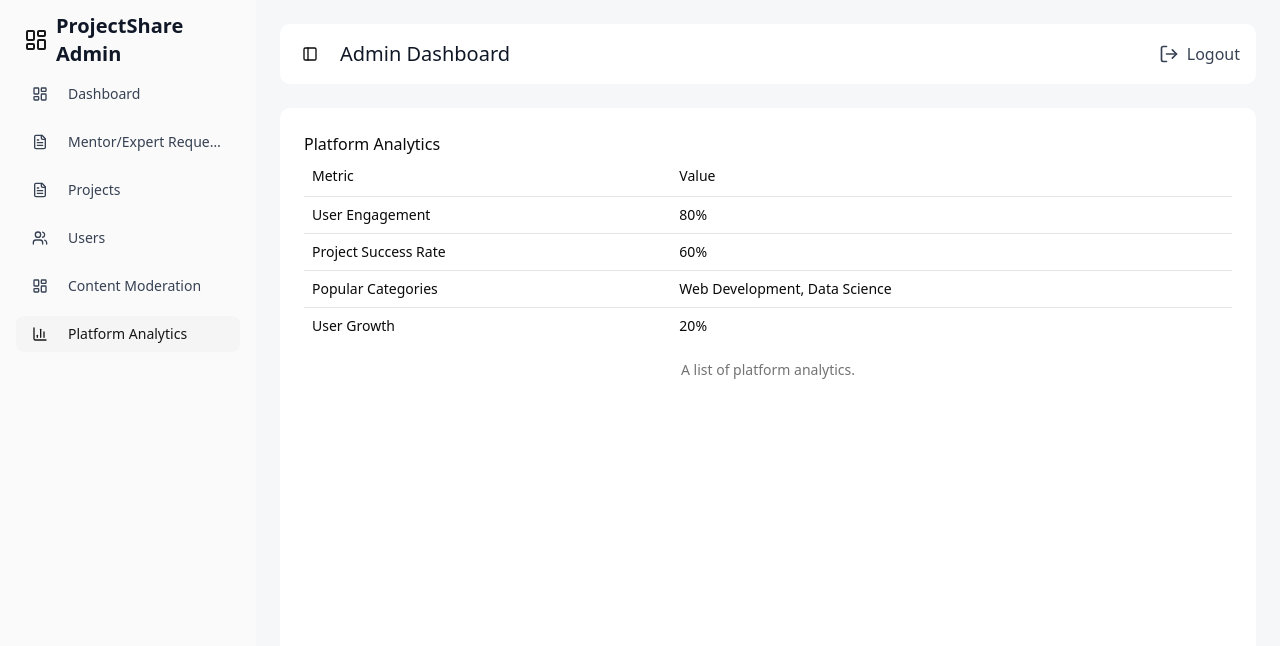
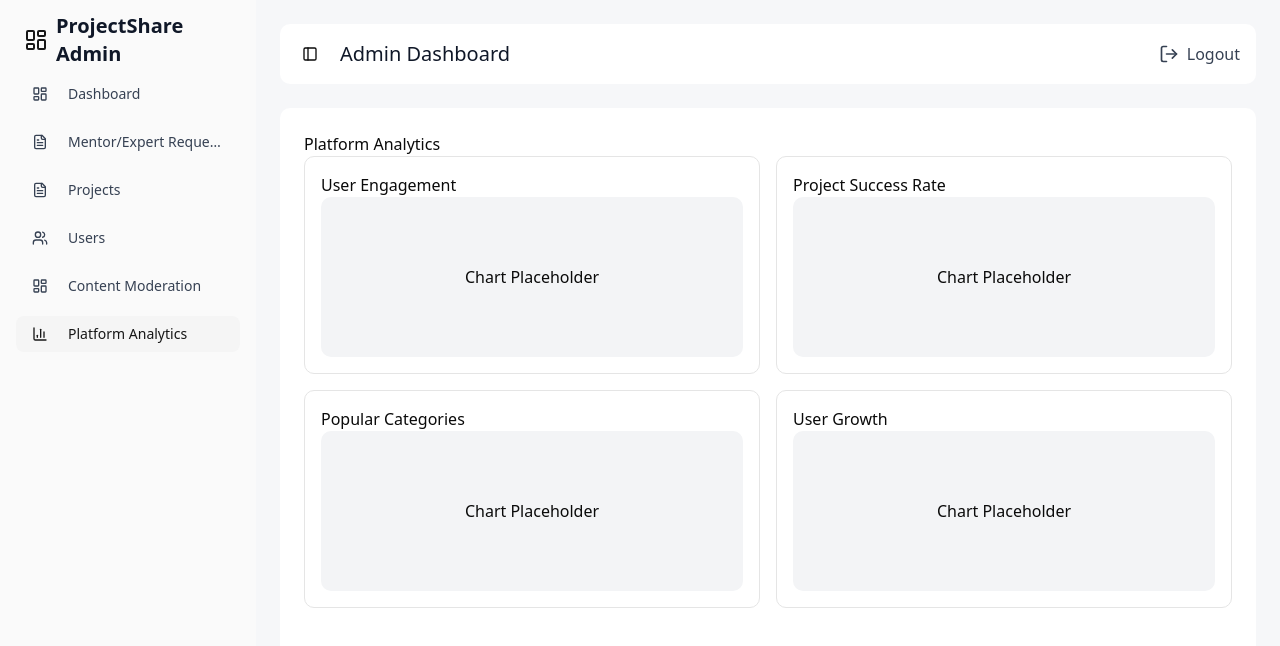
Before and after one commit to srishticampus/Project-Share, a React (Vite) app in the folder client/: page /admin/analytics in a window 1280 px wide. Shown: the top 646 px of the page. Built offline with nearby package versions, Linux system fonts and the light colour scheme.

Commit message:
added fixes for admin

```diff
--- a/client/src/components/pages/admin/AdminDashboard.jsx
+++ b/client/src/components/pages/admin/AdminDashboard.jsx
@@ -1,15 +1,52 @@
 import React from 'react';
+import { Card } from "@/components/ui/card"
 
 function AdminDashboard() {
   return (
     <main className="flex-1 px-6 pb-6">
-    <div className="bg-white rounded-lg h-full p-6">
-      {/* Dashboard content would go here */}
-      <p className="text-gray-500 text-center mt-10">
-        Select an option from the sidebar to get started
-      </p>
-    </div>
-  </main>
+      <div className="bg-white rounded-lg h-full p-6">
+        <div className="grid grid-cols-1 md:grid-cols-2 lg:grid-cols-3 gap-4">
+          <Card>
+            <div className="p-4">
+              <h2 className="text-lg font-semibold">Total Project Creators</h2>
+              <p className="text-2xl">100</p>
+            </div>
+          </Card>
+          <Card>
+            <div className="p-4">
+              <h2 className="text-lg font-semibold">Total Collaborators</h2>
+              <p className="text-2xl">500</p>
+            </div>
+          </Card>
+          <Card>
+            <div className="p-4">
+              <h2 className="text-lg font-semibold">Total Mentors/Experts</h2>
+              <p className="text-2xl">50</p>
+            </div>
+          </Card>
+          <Card className="md:col-span-2">
+            <div className="p-4">
+              <h2 className="text-lg font-semibold">Recent Projects</h2>
+              <ul>
+                <li>Project 1</li>
+                <li>Project 2</li>
+                <li>Project 3</li>
+              </ul>
+            </div>
+          </Card>
+          <Card>
+            <div className="p-4">
+              <h2 className="text-lg font-semibold">Recent Reports</h2>
+              <ul>
+                <li>Report 1</li>
+                <li>Report 2</li>
+                <li>Report 3</li>
+              </ul>
+            </div>
+          </Card>
+        </div>
+      </div>
+    </main>
   );
 }
 
--- a/client/src/components/pages/admin/AdminLayout.jsx
+++ b/client/src/components/pages/admin/AdminLayout.jsx
@@ -106,6 +106,11 @@ function AppSidebar() {
 }
 
 export default function AdminLayout() {
+  const handleLogout = () => {
+    alert("Logging out...");
+    // Add actual logout logic here
+  };
+
   return (
     <SidebarProvider>
       <div className="flex h-screen w-full bg-[#F6F7F9]">
@@ -133,7 +138,7 @@ export default function AdminLayout() {
                   <Button variant="outline" className="w-28">
                     Cancel
                   </Button>
-                  <Button className="w-28 bg-red-600 hover:bg-red-700">
+                  <Button className="w-28 bg-red-600 hover:bg-red-700" onClick={handleLogout}>
                     Confirm
                   </Button>
                 </DialogFooter>
--- a/client/src/components/pages/admin/Analytics.jsx
+++ b/client/src/components/pages/admin/Analytics.jsx
@@ -1,55 +1,40 @@
 import React from 'react';
-import {
-  Table,
-  TableHeader,
-  TableBody,
-  TableHead,
-  TableRow,
-  TableCell,
-  TableCaption,
-} from "@/components/ui/table"
 
 function Analytics() {
-  const analyticsData = [
-    {
-      metric: "User Engagement",
-      value: "80%",
-    },
-    {
-      metric: "Project Success Rate",
-      value: "60%",
-    },
-    {
-      metric: "Popular Categories",
-      value: "Web Development, Data Science",
-    },
-    {
-      metric: "User Growth",
-      value: "20%",
-    },
-  ];
-
   return (
     <main className="flex-1 px-6 pb-6">
       <div className="bg-white rounded-lg h-full p-6">
         <h1>Platform Analytics</h1>
-        <Table>
-          <TableCaption>A list of platform analytics.</TableCaption>
-          <TableHeader>
-            <TableRow>
-              <TableHead>Metric</TableHead>
-              <TableHead>Value</TableHead>
-            </TableRow>
-          </TableHeader>
-          <TableBody>
-            {analyticsData.map((data) => (
-              <TableRow key={data.metric}>
-                <TableCell>{data.metric}</TableCell>
-                <TableCell>{data.value}</TableCell>
-              </TableRow>
-            ))}
-          </TableBody>
-        </Table>
+        <div className="grid grid-cols-1 md:grid-cols-2 gap-4">
+          <div className="border p-4 rounded-lg">
+            <h2>User Engagement</h2>
+            {/* Placeholder chart */}
+            <div className="h-40 bg-gray-100 rounded-lg flex items-center justify-center">
+              Chart Placeholder
+            </div>
+          </div>
+          <div className="border p-4 rounded-lg">
+            <h2>Project Success Rate</h2>
+            {/* Placeholder chart */}
+            <div className="h-40 bg-gray-100 rounded-lg flex items-center justify-center">
+              Chart Placeholder
+            </div>
+          </div>
+          <div className="border p-4 rounded-lg">
+            <h2>Popular Categories</h2>
+            {/* Placeholder chart */}
+            <div className="h-40 bg-gray-100 rounded-lg flex items-center justify-center">
+              Chart Placeholder
+            </div>
+          </div>
+          <div className="border p-4 rounded-lg">
+            <h2>User Growth</h2>
+            {/* Placeholder chart */}
+            <div className="h-40 bg-gray-100 rounded-lg flex items-center justify-center">
+              Chart Placeholder
+            </div>
+          </div>
+        </div>
       </div>
     </main>
   );
--- a/client/src/components/pages/admin/ContentModeration.jsx
+++ b/client/src/components/pages/admin/ContentModeration.jsx
@@ -8,6 +8,7 @@ import {
   TableCell,
   TableCaption,
 } from "@/components/ui/table"
+import { Button } from '@/components/ui/button';
 
 function ContentModeration() {
   const reports = [
@@ -24,6 +25,26 @@ function ContentModeration() {
       reason: "Spam",
     },
   ];
+
+  const handleRemoveReport = (contentType, reportedBy, dateReported) => {
+    const confirmRemove = window.confirm(
+      `Are you sure you want to remove the reported ${contentType} reported by ${reportedBy} on ${dateReported}?`
+    );
+    if (confirmRemove) {
+      // Remove the report
+      alert(`Reported ${contentType} removed.`);
+    }
+  };
+
+  const handleKeepReport = (contentType, reportedBy, dateReported) => {
+    const notes = prompt(
+      `Enter notes for keeping the reported ${contentType} reported by ${reportedBy} on ${dateReported}:`
+    );
+    if (notes) {
+      // Keep the report with notes
+      alert(`Reported ${contentType} kept with notes: ${notes}`);
+    }
+  };
 
   return (
     <main className="flex-1 px-6 pb-6  overflow-x-auto">
@@ -48,8 +69,12 @@ function ContentModeration() {
                 <TableCell>{report.dateReported}</TableCell>
                 <TableCell>{report.reason}</TableCell>
                 <TableCell>
-                  <button>Remove</button>
-                  <button>Keep</button>
+                  <Button onClick={() => handleRemoveReport(report.contentType, report.reportedBy, report.dateReported)}>
+                    Remove
+                  </Button>
+                  <Button onClick={() => handleKeepReport(report.contentType, report.reportedBy, report.dateReported)}>
+                    Keep
+                  </Button>
                 </TableCell>
               </TableRow>
             ))}
--- a/client/src/components/pages/admin/MentorRequests.jsx
+++ b/client/src/components/pages/admin/MentorRequests.jsx
@@ -9,12 +9,14 @@ import {
   TableCaption,
 } from "@/components/ui/table"
 import { Button } from '@/components/ui/button';
+import { Avatar } from "@/components/ui/avatar"
+import { Link } from 'react-router';
 
 function MentorRequests() {
   const mentorRequests = [
     {
       name: "John Doe",
-      photo: "url",
+      photo: "https://github.com/shadcn.png",
       contactNumber: "123-456-7890",
       email: "john.doe@example.com",
       expertise: "Software Engineering",
@@ -22,7 +24,7 @@ function MentorRequests() {
     },
     {
       name: "Jane Smith",
-      photo: "url",
+      photo: "https://github.com/shadcn.png",
       contactNumber: "987-654-3210",
       email: "jane.smith@example.com",
       expertise: "Data Science",
@@ -51,7 +53,7 @@ function MentorRequests() {
             {mentorRequests.map((request) => (
               <TableRow key={request.email}>
                 <TableCell>{request.name}</TableCell>
-                <TableCell>{request.photo}</TableCell>
+                <TableCell><Avatar src={request.photo} alt={request.name} /></TableCell>
                 <TableCell>{request.contactNumber}</TableCell>
                 <TableCell>{request.email}</TableCell>
                 <TableCell>{request.expertise}</TableCell>
@@ -64,6 +66,7 @@ function MentorRequests() {
             ))}
           </TableBody>
         </Table>
+        <Link to="/admin/mentor-requests" className="text-blue-500">See all</Link>
       </div>
     </main>
   );
--- a/client/src/components/pages/admin/Projects.jsx
+++ b/client/src/components/pages/admin/Projects.jsx
@@ -8,6 +8,8 @@ import {
   TableCell,
   TableCaption,
 } from "@/components/ui/table"
+import { Button } from '@/components/ui/button';
+import { Link } from 'react-router';
 
 function Projects() {
   const projects = [
@@ -60,12 +62,13 @@ function Projects() {
                 <TableCell>{project.collaborators}</TableCell>
                 <TableCell>{project.status}</TableCell>
                 <TableCell>
-                  <button>View</button>
+                  <Button>View</Button>
                 </TableCell>
               </TableRow>
             ))}
           </TableBody>
         </Table>
+        <Link to="/admin/projects" className="text-blue-500">View all</Link>
       </div>
     </main>
   );
```
Also changed, not shown: client/src/components/pages/admin/Users.jsx (+39 -7 lines), 1 other file (tests, documents, lock files or other folders).
